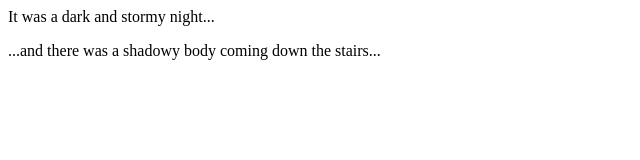
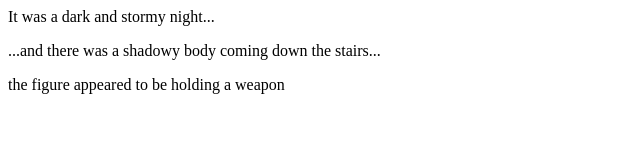
Before and after one commit to kianatriescode/fireside-story, a plain HTML site: page index.html in a window 1280 px wide. Shown: the whole page, without its empty margins (0-640 px from the left). Drawn offline with Linux system fonts and the light colour scheme.

Commit message:
added third line

```diff
--- a/index.html
+++ b/index.html
@@ -2,5 +2,6 @@
   <body>
     <p>It was a dark and stormy night...</p>
     <p>...and there was a shadowy body coming down the stairs...</p>
+    <p>the figure appeared to be holding a weapon</p>
   </body>
 </html>
```
